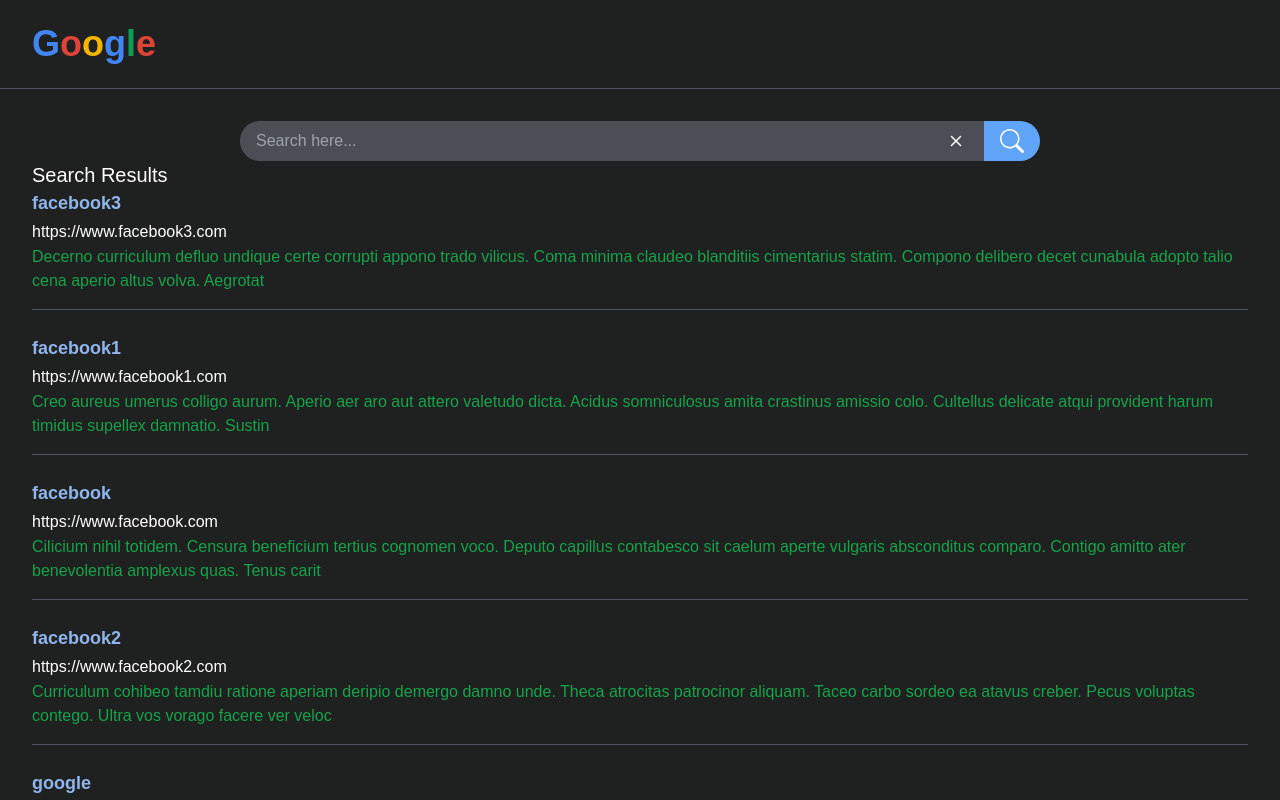
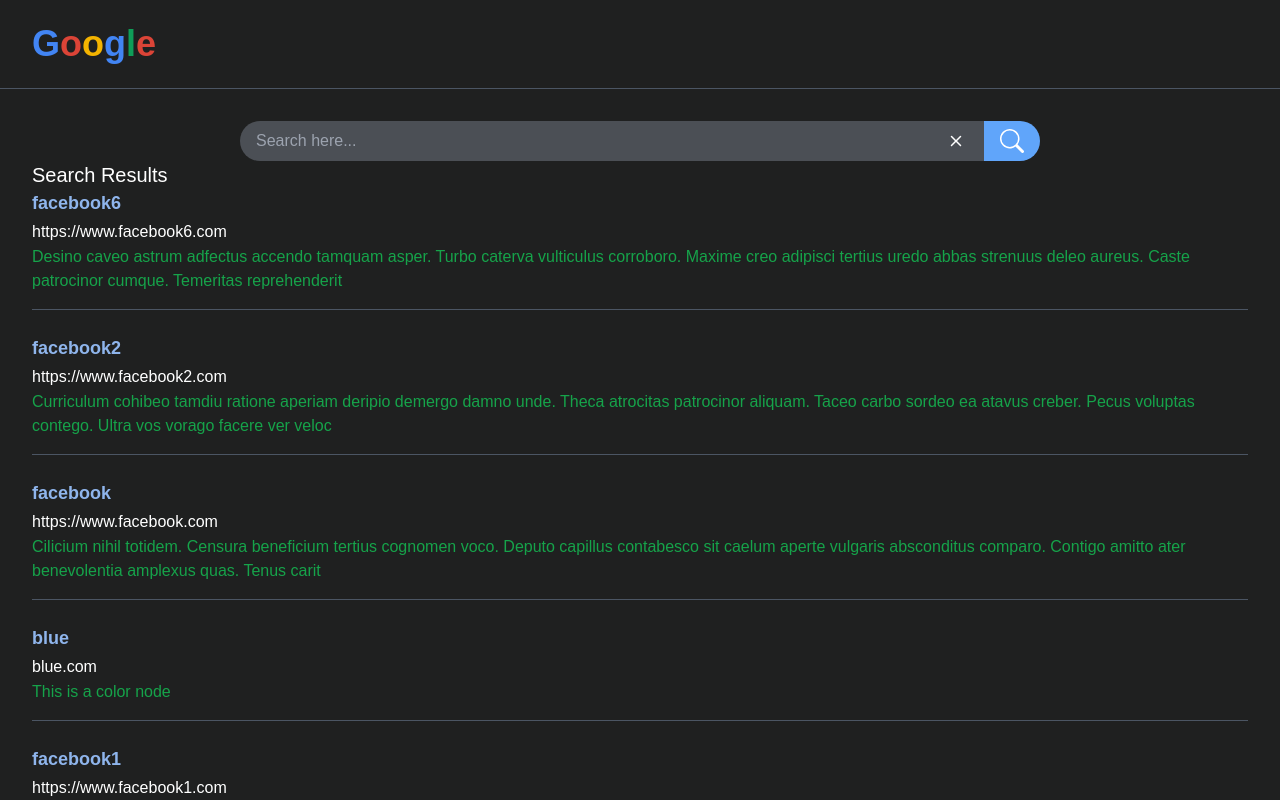
Before and after one commit to thegouhund/rbt-search-engine, a Next.js app: page /search in a window 1280 px wide. Shown: the top 800 px of the page. Built offline with nearby package versions, Linux system fonts and the light colour scheme.

Commit message:
feat: early gimmick implementation

```diff
--- a/src/app/class/RedBlackTree.ts
+++ b/src/app/class/RedBlackTree.ts
@@ -116,9 +116,6 @@
   }
 
   public insertNode(newNode: Node) {
-    // const newNode = new Node(key, value, true, content);
-    // newNode.gimmick = new GimmickAction(newNode.gimmick);
-
     if (!this.root) {
       this.root = newNode;
       this.root.isRed = false;
--- /dev/null
+++ b/src/app/class/gimmick/ColorNode.ts
@@ -0,0 +1,13 @@
+import { ReactElement } from "react";
+import { GimmickNode } from "./GimmickNode";
+
+export class ColorNode extends GimmickNode {
+  constructor(
+    public key: string,
+    public value: string,
+    public content: string,
+    public gimmickComponent: () => ReactElement,
+  ) {
+    super(key, value, content, gimmickComponent);
+  }
+}
--- /dev/null
+++ b/src/app/class/gimmick/GimmickNode.ts
@@ -0,0 +1,13 @@
+import { ReactElement } from "react";
+import Node from "../Node";
+
+export class GimmickNode extends Node {
+  constructor(
+    public key: string,
+    public value: string,
+    public content: string,
+    public gimmickComponent: () => ReactElement,
+  ) {
+    super(key, value, false, content);
+  }
+}
--- /dev/null
+++ b/src/app/components/gimmick/ColorGimmick.tsx
@@ -0,0 +1,9 @@
+import React from "react";
+
+const ColorGimmick = () => {
+  return <div className="flex justify-center items-center h-[200px] rounded bg-blue-600">
+    Blue
+  </div>;
+};
+
+export default ColorGimmick;
--- a/src/app/search/SearchResults.tsx
+++ b/src/app/search/SearchResults.tsx
@@ -1,25 +1,28 @@
 import React from "react";
 import Node from "../class/Node";
 import Result from "./Result";
+import { GimmickNode } from "../class/gimmick/GimmickNode";
 
 const SearchResults = ({ results }: { results: Node[] }) => {
+  const firstResult = results[0];
+
+  if (results.length === 0)
+    return <h2 className="text-xl text-foreground">No Result</h2>;
+
   return (
-    <>
-      {results.length === 0 ? (
-        <h2 className="text-xl text-foreground">No Result</h2>
-      ) : (
-        <>
+    <div>
       <h2 className="text-xl">Search Results</h2>
+      {firstResult instanceof GimmickNode && (
+        <>{(firstResult as GimmickNode).gimmickComponent()}</>
+      )}
       <div className="flex">
         <div className="w-full space-y-6">
           {results.map((result, index) => (
-                <Result key={index} result={result}></Result>
+            <Result key={index} result={result} />
           ))}
         </div>
       </div>
-        </>
-      )}
-    </>
+    </div>
   );
 };
 
--- a/src/app/tree.ts
+++ b/src/app/tree.ts
@@ -1,12 +1,25 @@
 import webData from "@/app/webs.json";
 import { faker } from "@faker-js/faker";
 import RedBlackTree from "./class/RedBlackTree";
+import { ColorNode } from "./class/gimmick/ColorNode";
+import ColorGimmick from "./components/gimmick/ColorGimmick";
 
 const tree = new RedBlackTree();
+tree.insertNode(new ColorNode(
+  "blue",
+  "blue.com",
+  "This is a color node",
+  ColorGimmick,
+));
+
+
 
 webData.forEach((web) => {
   tree.insert(web.key, web.url, faker.lorem.paragraphs({ min: 20, max: 50 }));
 });
+
+
+
 console.log("tree populated!!");
 
 export default tree;
```
Lines whose indentation alone changed are shown as unchanged.
